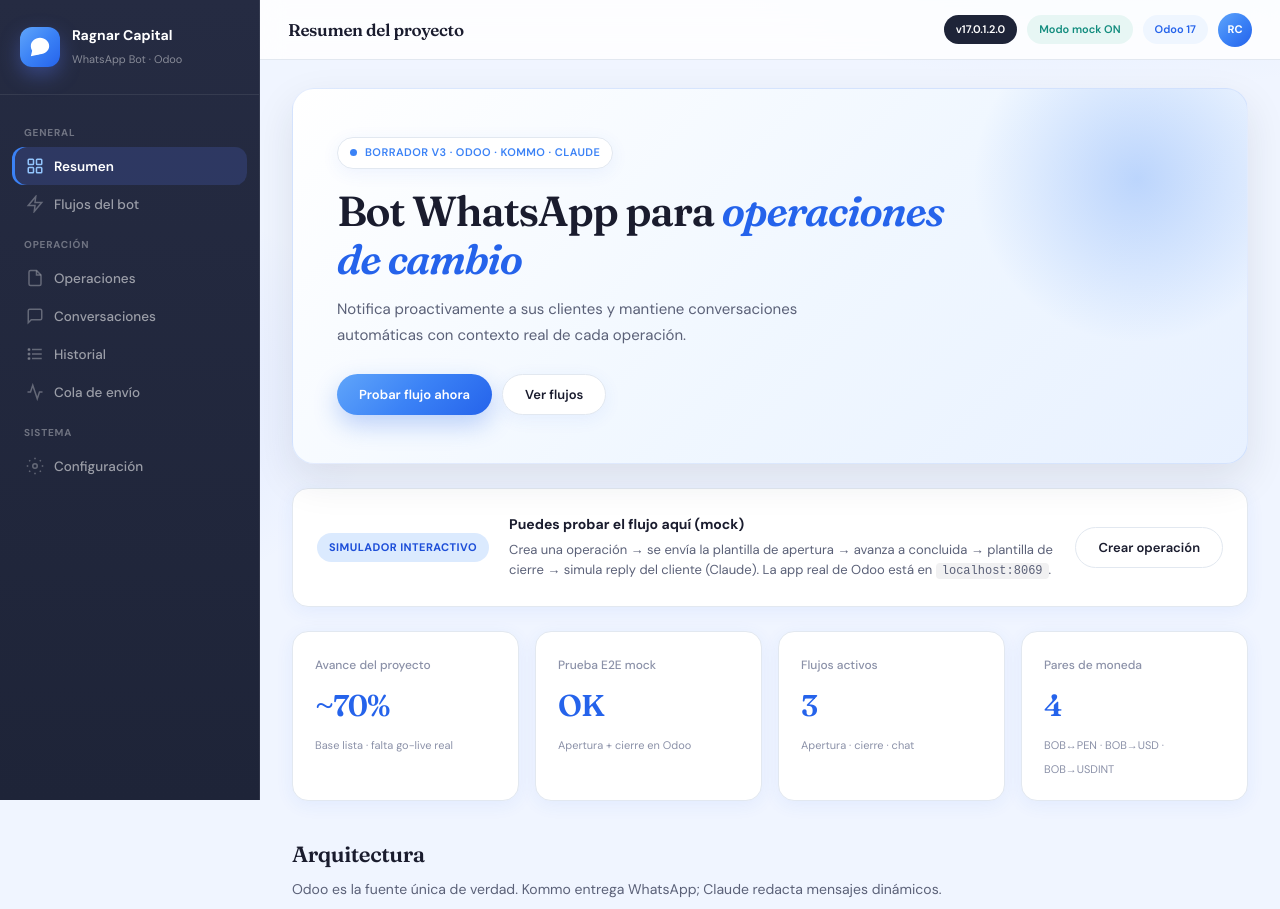
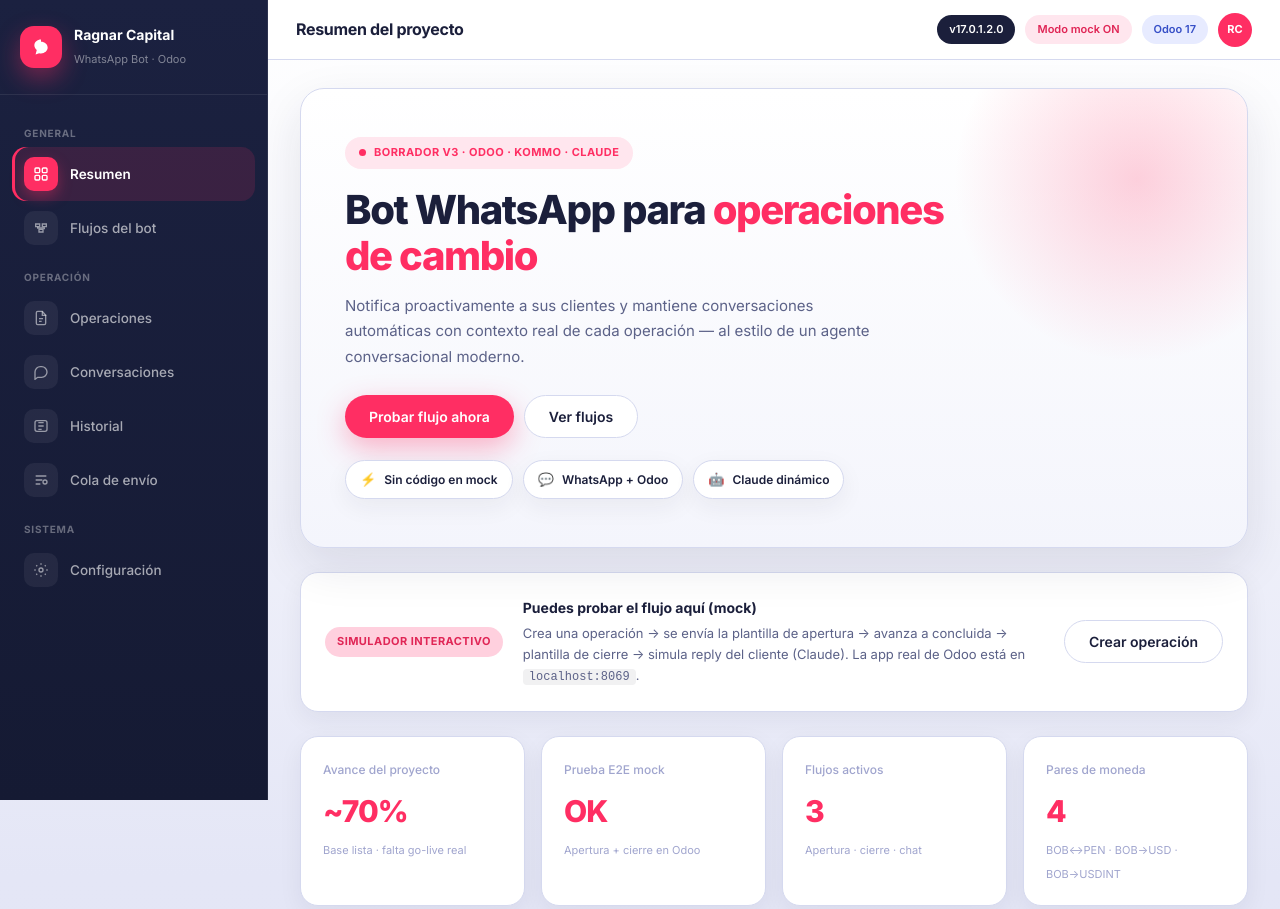
Before and after one commit to MingLim009/whatsapp-agent, a website: page docs/mockup/index.html in a window 1280 px wide. Shown: the top 909 px of the page. Drawn offline with Linux system fonts and the light colour scheme.

Commit message:
Restyle mockup to Landbot pink CTAs, icon chips, and conversational UI.

```diff
--- a/docs/mockup/index.html
+++ b/docs/mockup/index.html
@@ -6,15 +6,20 @@
   <title>Ragnar Capital · WhatsApp Bot</title>
   <link rel="preconnect" href="https://fonts.googleapis.com">
   <link rel="preconnect" href="https://fonts.gstatic.com" crossorigin>
-  <link href="https://fonts.googleapis.com/css2?family=DM+Sans:ital,opsz,wght@0,9..40,400;0,9..40,500;0,9..40,600;0,9..40,700;1,9..40,400&family=Fraunces:ital,opsz,wght@0,9..144,500;0,9..144,600;0,9..144,700;1,9..144,500;1,9..144,600&display=swap" rel="stylesheet">
+  <link href="https://fonts.googleapis.com/css2?family=Inter:wght@400;500;600;700;800&display=swap" rel="stylesheet">
   <link rel="stylesheet" href="styles.css">
 </head>
 <body>
   <div class="app">
     <aside class="sidebar" id="sidebar">
       <div class="sidebar-brand">
-        <div class="brand-mark">
-          <svg width="22" height="22" viewBox="0 0 24 24" fill="none"><path d="M12 2C6.48 2 2 6.03 2 11c0 1.85.52 3.58 1.42 5.08L2 22l6.18-1.35A9.96 9.96 0 0012 20c5.52 0 10-4.03 10-9s-4.48-9-10-9z" fill="currentColor"/></svg>
+        <div class="brand-mark" aria-hidden="true">
+          <svg width="20" height="20" viewBox="0 0 24 24" fill="none">
+            <path d="M12 3c-4.4 0-8 3.1-8 7 0 2.2 1.1 4.2 2.9 5.5L5.5 21l4.2-1.6c.7.2 1.5.3 2.3.3 4.4 0 8-3.1 8-7s-3.6-7-8-7z" fill="currentColor"/>
+            <circle cx="9" cy="10" r="1.1" fill="#fff"/>
+            <circle cx="12" cy="10" r="1.1" fill="#fff"/>
+            <circle cx="15" cy="10" r="1.1" fill="#fff"/>
+          </svg>
         </div>
         <div>
           <strong>Ragnar Capital</strong>
@@ -25,35 +30,35 @@
       <nav class="sidebar-nav">
         <p class="nav-label">General</p>
         <button class="nav-item active" data-page="overview">
-          <svg viewBox="0 0 24 24" fill="none" stroke="currentColor" stroke-width="2"><rect x="3" y="3" width="7" height="7" rx="1"/><rect x="14" y="3" width="7" height="7" rx="1"/><rect x="3" y="14" width="7" height="7" rx="1"/><rect x="14" y="14" width="7" height="7" rx="1"/></svg>
+          <span class="nav-ico"><svg viewBox="0 0 24 24" fill="none" stroke="currentColor" stroke-width="2"><rect x="3" y="3" width="7" height="7" rx="1.5"/><rect x="14" y="3" width="7" height="7" rx="1.5"/><rect x="3" y="14" width="7" height="7" rx="1.5"/><rect x="14" y="14" width="7" height="7" rx="1.5"/></svg></span>
           Resumen
         </button>
         <button class="nav-item" data-page="flows">
-          <svg viewBox="0 0 24 24" fill="none" stroke="currentColor" stroke-width="2"><path d="M13 2L3 14h9l-1 8 10-12h-9l1-8z"/></svg>
+          <span class="nav-ico"><svg viewBox="0 0 24 24" fill="none" stroke="currentColor" stroke-width="2"><path d="M4 6h6v4H4zM14 6h6v4h-6zM9 14h6v4H9z"/><path d="M7 10v2h10v2"/></svg></span>
           Flujos del bot
         </button>
 
         <p class="nav-label">Operación</p>
         <button class="nav-item" data-page="operations">
-          <svg viewBox="0 0 24 24" fill="none" stroke="currentColor" stroke-width="2"><path d="M14 2H6a2 2 0 00-2 2v16a2 2 0 002 2h12a2 2 0 002-2V8z"/><polyline points="14 2 14 8 20 8"/></svg>
+          <span class="nav-ico"><svg viewBox="0 0 24 24" fill="none" stroke="currentColor" stroke-width="2"><path d="M14 2H7a2 2 0 00-2 2v16a2 2 0 002 2h10a2 2 0 002-2V8z"/><path d="M14 2v6h6"/><path d="M9 13h6M9 17h4"/></svg></span>
           Operaciones
         </button>
         <button class="nav-item" data-page="conversations">
-          <svg viewBox="0 0 24 24" fill="none" stroke="currentColor" stroke-width="2"><path d="M21 15a2 2 0 01-2 2H7l-4 4V5a2 2 0 012-2h14a2 2 0 012 2z"/></svg>
+          <span class="nav-ico"><svg viewBox="0 0 24 24" fill="none" stroke="currentColor" stroke-width="2"><path d="M21 12a8 8 0 01-8 8H7l-4 3V12a8 8 0 018-8h2a8 8 0 018 8z"/></svg></span>
           Conversaciones
         </button>
         <button class="nav-item" data-page="messages">
-          <svg viewBox="0 0 24 24" fill="none" stroke="currentColor" stroke-width="2"><line x1="8" y1="6" x2="21" y2="6"/><line x1="8" y1="12" x2="21" y2="12"/><line x1="8" y1="18" x2="21" y2="18"/><circle cx="4" cy="6" r="1" fill="currentColor"/><circle cx="4" cy="12" r="1" fill="currentColor"/><circle cx="4" cy="18" r="1" fill="currentColor"/></svg>
+          <span class="nav-ico"><svg viewBox="0 0 24 24" fill="none" stroke="currentColor" stroke-width="2"><path d="M8 7h8M8 12h8M8 17h5"/><rect x="3" y="4" width="18" height="16" rx="3"/></svg></span>
           Historial
         </button>
         <button class="nav-item" data-page="queue">
-          <svg viewBox="0 0 24 24" fill="none" stroke="currentColor" stroke-width="2"><polyline points="22 12 18 12 15 21 9 3 6 12 2 12"/></svg>
+          <span class="nav-ico"><svg viewBox="0 0 24 24" fill="none" stroke="currentColor" stroke-width="2"><path d="M4 6h16M4 12h10M4 18h7"/><circle cx="18" cy="15" r="3"/></svg></span>
           Cola de envío
         </button>
 
         <p class="nav-label">Sistema</p>
         <button class="nav-item" data-page="settings">
-          <svg viewBox="0 0 24 24" fill="none" stroke="currentColor" stroke-width="2"><circle cx="12" cy="12" r="3"/><path d="M12 1v2M12 21v2M4.22 4.22l1.42 1.42M18.36 18.36l1.42 1.42M1 12h2M21 12h2M4.22 19.78l1.42-1.42M18.36 5.64l1.42-1.42"/></svg>
+          <span class="nav-ico"><svg viewBox="0 0 24 24" fill="none" stroke="currentColor" stroke-width="2"><circle cx="12" cy="12" r="3"/><path d="M12 2v2M12 20v2M4.9 4.9l1.4 1.4M17.7 17.7l1.4 1.4M2 12h2M20 12h2M4.9 19.1l1.4-1.4M17.7 6.3l1.4-1.4"/></svg></span>
           Configuración
         </button>
       </nav>
@@ -81,10 +86,15 @@
             <div class="hero-banner__inner">
               <span class="eyebrow">Borrador v3 · Odoo · Kommo · Claude</span>
               <h1>Bot WhatsApp para <em>operaciones de cambio</em></h1>
-              <p>Notifica proactivamente a sus clientes y mantiene conversaciones automáticas con contexto real de cada operación.</p>
+              <p>Notifica proactivamente a sus clientes y mantiene conversaciones automáticas con contexto real de cada operación — al estilo de un agente conversacional moderno.</p>
               <div class="hero-actions">
                 <button class="btn btn-primary" id="btn-try-demo" type="button">Probar flujo ahora</button>
-                <button class="btn btn-glass" data-goto="flows" type="button">Ver flujos</button>
+                <button class="btn btn-secondary" data-goto="flows" type="button">Ver flujos</button>
+              </div>
+              <div class="hero-chips">
+                <span class="chip"><span class="chip-ico">⚡</span> Sin código en mock</span>
+                <span class="chip"><span class="chip-ico">💬</span> WhatsApp + Odoo</span>
+                <span class="chip"><span class="chip-ico">🤖</span> Claude dinámico</span>
               </div>
             </div>
           </div>
--- a/docs/mockup/styles.css
+++ b/docs/mockup/styles.css
@@ -1,57 +1,61 @@
-/* Ragnar Capital · YEAH-inspired light premium theme (no pure black) */
+/* Ragnar Capital · Landbot-inspired conversational UI
+   Ref: https://landbot.io/ — pink CTAs, dark-blue text, soft lavender bg */
 
 :root {
-  --font: "DM Sans", system-ui, sans-serif;
-  --font-display: "Fraunces", Georgia, serif;
+  --font: "Inter", system-ui, -apple-system, sans-serif;
+  --font-display: "Inter", system-ui, sans-serif;
 
-  --bg: #f0f5ff;
-  --bg-glow: #d6e4ff;
+  /* Landbot-like surfaces */
+  --bg: #e4e6f6;
+  --bg-glow: #ffd6e4;
   --surface: #ffffff;
-  --sidebar: #1e2438;
-  --sidebar-2: #252b42;
+  --sidebar: #151a33;
+  --sidebar-2: #1b2140;
   --sidebar-border: rgba(255, 255, 255, 0.08);
 
-  --text: #1a1c2e;
-  --text-secondary: #5b6178;
-  --text-muted: #8b91a8;
+  /* Dark blue text (Landbot) */
+  --text: #1b1f3b;
+  --text-secondary: #5c6288;
+  --text-muted: #a0a5ce;
 
-  /* Blue system (no purple text accents) */
-  --blue: #3b82f6;
-  --blue-bright: #2563eb;
-  --blue-deep: #1d4ed8;
-  --indigo: #3b82f6;
-  --grad: linear-gradient(135deg, #60a5fa 0%, #3b82f6 50%, #2563eb 100%);
-  --grad-soft: linear-gradient(135deg, rgba(59, 130, 246, 0.12), rgba(37, 99, 235, 0.1));
+  /* Landbot pink + supporting blues */
+  --pink: #ff2e63;
+  --pink-hover: #e02656;
+  --pink-soft: #ffe6ee;
+  --blue: #3b5bdb;
+  --blue-bright: #4263eb;
+  --blue-deep: #364fc7;
+  --indigo: #4263eb;
+  --grad: linear-gradient(135deg, #ff5c8a 0%, #ff2e63 55%, #e02656 100%);
+  --grad-soft: linear-gradient(180deg, #ffffff 0%, #e4e6f6 100%);
 
-  --accent: #2563eb;
-  --accent-hover: #1d4ed8;
-  --accent-soft: #eff6ff;
-  --accent-muted: rgba(37, 99, 235, 0.14);
+  --accent: var(--pink);
+  --accent-hover: var(--pink-hover);
+  --accent-soft: var(--pink-soft);
+  --accent-muted: rgba(255, 46, 99, 0.14);
 
-  --odoo: #875a7b;
-  --teal: #128c7e;
-  --teal-soft: #e7f6f4;
+  --teal: #12b886;
+  --teal-soft: #e6fcf5;
 
-  --border: #e2e8f0;
-  --border-light: #f1f5f9;
-  --sidebar-w: 260px;
-  --radius: 16px;
+  --border: #d5d9ef;
+  --border-light: #eef0f8;
+  --sidebar-w: 268px;
+  --radius: 18px;
   --radius-sm: 12px;
-  --shadow: 0 4px 18px rgba(37, 99, 235, 0.07);
-  --shadow-md: 0 16px 40px rgba(30, 36, 56, 0.1);
+  --shadow: 0 8px 24px rgba(27, 31, 59, 0.06);
+  --shadow-md: 0 18px 48px rgba(27, 31, 59, 0.1);
 
-  /* Flexible button tokens — change these to restyle all CTAs */
+  /* Landbot-style buttons: pill + pink */
   --btn-radius: 999px;
-  --btn-radius-square: 10px;
-  --btn-pad-y: 11px;
-  --btn-pad-x: 22px;
-  --btn-font-size: 13px;
-  --btn-bg: var(--grad);
-  --btn-bg-solid: #2563eb;
-  --btn-bg-hover: #1d4ed8;
+  --btn-radius-square: 12px;
+  --btn-pad-y: 12px;
+  --btn-pad-x: 24px;
+  --btn-font-size: 14px;
+  --btn-bg: var(--pink);
+  --btn-bg-solid: var(--pink);
+  --btn-bg-hover: var(--pink-hover);
   --btn-color: #fff;
-  --btn-shadow: 0 10px 24px rgba(37, 99, 235, 0.28);
-  --btn-shape: pill; /* pill via --btn-radius: 999px; or set 10px for rounded */
+  --btn-shadow: 0 10px 28px rgba(255, 46, 99, 0.35);
 }
 
 *, *::before, *::after { box-sizing: border-box; margin: 0; padding: 0; }
@@ -60,10 +64,7 @@
 
 body {
   font-family: var(--font);
-  background:
-    radial-gradient(900px 480px at 88% -10%, var(--bg-glow), transparent 60%),
-    radial-gradient(700px 420px at 0% 20%, rgba(91, 124, 250, 0.14), transparent 55%),
-    var(--bg);
+  background: linear-gradient(180deg, #ffffff 0%, var(--bg) 42%, #dfe2f5 100%);
   color: var(--text);
   line-height: 1.6;
   -webkit-font-smoothing: antialiased;
@@ -93,14 +94,14 @@
 }
 
 .brand-mark {
-  width: 40px;
-  height: 40px;
-  background: var(--grad);
-  border-radius: 12px;
+  width: 42px;
+  height: 42px;
+  background: var(--pink);
+  border-radius: 14px;
   display: grid;
   place-items: center;
   color: white;
-  box-shadow: 0 8px 20px rgba(91, 124, 250, 0.35);
+  box-shadow: 0 10px 24px rgba(255, 46, 99, 0.4);
 }
 
 .sidebar-brand strong { display: block; color: #fff; font-size: 14px; font-weight: 700; }
@@ -120,33 +121,50 @@
 .nav-item {
   display: flex;
   align-items: center;
-  gap: 10px;
+  gap: 12px;
   width: 100%;
-  padding: 10px 14px;
+  padding: 10px 12px;
   border: none;
   background: none;
-  border-radius: var(--radius-sm);
+  border-radius: 14px;
   font-family: var(--font);
   font-size: 13.5px;
   font-weight: 500;
-  color: rgba(255, 255, 255, 0.55);
+  color: rgba(255, 255, 255, 0.62);
   cursor: pointer;
   transition: background 0.15s, color 0.15s;
   text-align: left;
 }
 
-.nav-item svg { width: 18px; height: 18px; opacity: 0.55; }
+.nav-ico {
+  width: 34px;
+  height: 34px;
+  border-radius: 10px;
+  display: grid;
+  place-items: center;
+  background: rgba(255, 255, 255, 0.06);
+  flex-shrink: 0;
+}
 
-.nav-item:hover { color: #fff; background: rgba(255, 255, 255, 0.06); }
+.nav-ico svg { width: 16px; height: 16px; opacity: 0.85; }
+
+.nav-item:hover { color: #fff; background: rgba(255, 255, 255, 0.05); }
+.nav-item:hover .nav-ico { background: rgba(255, 46, 99, 0.18); color: #ff8fab; }
 
 .nav-item.active {
   color: #fff;
   font-weight: 600;
-  background: rgba(91, 124, 250, 0.18);
-  box-shadow: inset 3px 0 0 var(--blue);
+  background: rgba(255, 46, 99, 0.14);
+  box-shadow: inset 3px 0 0 var(--pink);
 }
 
-.nav-item.active svg { opacity: 1; stroke: #93c5fd; }
+.nav-item.active .nav-ico {
+  background: var(--pink);
+  color: #fff;
+  box-shadow: 0 6px 14px rgba(255, 46, 99, 0.35);
+}
+
+.nav-item.active svg { opacity: 1; stroke: currentColor; }
 
 /* ── Main shell ── */
 .main-wrap {
@@ -183,9 +201,9 @@
 
 .topbar-title {
   flex: 1;
-  font-family: var(--font-display);
-  font-size: 17px;
-  font-weight: 600;
+  font-family: var(--font);
+  font-size: 16px;
+  font-weight: 700;
   letter-spacing: -0.02em;
   color: var(--text);
 }
@@ -203,20 +221,20 @@
 }
 
 .pill-live {
-  background: #eff6ff;
-  color: var(--blue-bright);
+  background: #e7ebff;
+  color: var(--blue-deep);
   border-color: transparent;
 }
 
 .pill-version {
-  background: var(--sidebar);
+  background: var(--text);
   color: #fff;
   border-color: transparent;
 }
 
 .pill-mock {
-  background: var(--teal-soft);
-  color: var(--teal);
+  background: var(--pink-soft);
+  color: var(--pink-hover);
   border-color: transparent;
 }
 
@@ -224,7 +242,7 @@
   width: 34px;
   height: 34px;
   border-radius: 50%;
-  background: var(--grad);
+  background: var(--pink);
   color: white;
   font-size: 11px;
   font-weight: 700;
@@ -245,15 +263,98 @@
 /* ── Hero ── */
 .hero-banner {
   position: relative;
-  border-radius: 22px;
+  border-radius: 24px;
   overflow: hidden;
   margin-bottom: 24px;
-  background: linear-gradient(135deg, #ffffff 0%, #f0f7ff 55%, #e8f1ff 100%);
-  border: 1px solid rgba(37, 99, 235, 0.12);
+  background: linear-gradient(180deg, #ffffff 0%, #f4f5fc 100%);
+  border: 1px solid var(--border);
   padding: 48px 44px;
   color: var(--text);
   box-shadow: var(--shadow-md);
 }
+
+.hero-banner__glow {
+  position: absolute;
+  width: 380px;
+  height: 380px;
+  right: -80px;
+  top: -100px;
+  background: radial-gradient(circle, rgba(255, 46, 99, 0.22), transparent 68%);
+  pointer-events: none;
+}
+
+.eyebrow {
+  display: inline-flex;
+  align-items: center;
+  gap: 8px;
+  font-size: 11px;
+  font-weight: 700;
+  letter-spacing: 0.04em;
+  text-transform: uppercase;
+  color: var(--pink);
+  background: var(--pink-soft);
+  border: none;
+  border-radius: 999px;
+  padding: 7px 14px;
+  margin-bottom: 18px;
+  box-shadow: none;
+}
+
+.eyebrow::before {
+  content: "";
+  width: 7px;
+  height: 7px;
+  border-radius: 50%;
+  background: var(--pink);
+}
+
+.hero-banner h1 {
+  font-family: var(--font);
+  font-size: clamp(28px, 4vw, 40px);
+  font-weight: 800;
+  letter-spacing: -0.035em;
+  line-height: 1.15;
+  margin-bottom: 14px;
+  color: var(--text);
+}
+
+.hero-banner h1 em {
+  font-style: normal;
+  font-weight: 800;
+  color: var(--pink);
+  background: none;
+}
+
+.hero-banner p {
+  font-size: 15px;
+  color: var(--text-secondary);
+  margin-bottom: 26px;
+  line-height: 1.7;
+  max-width: 540px;
+}
+
+.hero-chips {
+  display: flex;
+  flex-wrap: wrap;
+  gap: 10px;
+  margin-top: 22px;
+}
+
+.chip {
+  display: inline-flex;
+  align-items: center;
+  gap: 8px;
+  padding: 8px 14px;
+  border-radius: 999px;
+  background: #fff;
+  border: 1px solid var(--border);
+  font-size: 12px;
+  font-weight: 600;
+  color: var(--text);
+  box-shadow: var(--shadow);
+}
+
+.chip-ico { font-size: 13px; }
 
 .progress-banner {
   display: flex;
@@ -261,8 +362,8 @@
   gap: 20px;
   padding: 18px 22px;
   margin-bottom: 24px;
-  border: 1px solid rgba(37, 99, 235, 0.14);
-  background: linear-gradient(135deg, #eff6ff 0%, #ffffff 55%);
+  border: 1px solid rgba(255, 46, 99, 0.16);
+  background: linear-gradient(135deg, #ffe6ee 0%, #ffffff 55%);
   border-radius: var(--radius);
   box-shadow: var(--shadow);
 }
@@ -273,8 +374,8 @@
   font-weight: 700;
   letter-spacing: 0.04em;
   text-transform: uppercase;
-  color: var(--blue-deep);
-  background: #dbeafe;
+  color: var(--pink-hover);
+  background: #ffd0de;
   border-radius: 999px;
   padding: 6px 12px;
 }
@@ -314,69 +415,7 @@
   }
 }
 
-.hero-banner__glow {
-  position: absolute;
-  width: 340px;
-  height: 340px;
-  right: -60px;
-  top: -80px;
-  background: radial-gradient(circle, rgba(59, 130, 246, 0.28), transparent 68%);
-  pointer-events: none;
-}
-
 .hero-banner__inner { max-width: 640px; position: relative; z-index: 1; }
-
-.eyebrow {
-  display: inline-flex;
-  align-items: center;
-  gap: 8px;
-  font-size: 11px;
-  font-weight: 600;
-  letter-spacing: 0.04em;
-  text-transform: uppercase;
-  color: var(--indigo);
-  background: #fff;
-  border: 1px solid var(--border);
-  border-radius: 999px;
-  padding: 6px 12px;
-  margin-bottom: 18px;
-  box-shadow: var(--shadow);
-}
-
-.eyebrow::before {
-  content: "";
-  width: 7px;
-  height: 7px;
-  border-radius: 50%;
-  background: var(--blue);
-}
-
-.hero-banner h1 {
-  font-family: var(--font-display);
-  font-size: clamp(30px, 4vw, 42px);
-  font-weight: 600;
-  letter-spacing: -0.03em;
-  line-height: 1.15;
-  margin-bottom: 14px;
-  color: var(--text);
-}
-
-.hero-banner h1 em {
-  font-style: italic;
-  font-weight: 560;
-  color: var(--blue-bright);
-  background: none;
-  -webkit-background-clip: unset;
-  background-clip: unset;
-}
-
-.hero-banner p {
-  font-size: 15px;
-  color: var(--text-secondary);
-  margin-bottom: 26px;
-  line-height: 1.7;
-  max-width: 520px;
-}
 
 .hero-actions { display: flex; gap: 10px; flex-wrap: wrap; }
 
@@ -402,15 +441,12 @@
 
 .metric-card strong {
   display: block;
-  font-family: var(--font-display);
+  font-family: var(--font);
   font-size: 30px;
-  font-weight: 600;
+  font-weight: 800;
   letter-spacing: -0.03em;
   margin: 6px 0 2px;
-  color: var(--blue-bright);
-  background: none;
-  -webkit-background-clip: unset;
-  background-clip: unset;
+  color: var(--pink);
 }
 
 .metric-card small { font-size: 11px; color: var(--text-muted); }
@@ -438,7 +474,8 @@
   box-shadow: var(--btn-shadow);
 }
 .btn-primary:hover {
-  filter: brightness(1.06);
+  background: var(--btn-bg-hover);
+  filter: none;
 }
 
 /* Optional shape modifiers */
@@ -449,33 +486,27 @@
 /* Optional color modifiers */
 .btn-color-solid {
   background: var(--btn-bg-solid);
-  box-shadow: 0 8px 18px rgba(37, 99, 235, 0.25);
+  box-shadow: var(--btn-shadow);
 }
 .btn-color-solid:hover {
   background: var(--btn-bg-hover);
   filter: none;
 }
 
-.btn-glass {
+.btn-glass,
+.btn-secondary {
   background: #fff;
   color: var(--text);
-  border: 1px solid var(--border);
-  box-shadow: var(--shadow);
+  border: 1.5px solid var(--border);
+  box-shadow: none;
   border-radius: var(--btn-radius);
 }
 
-.btn-glass:hover {
-  background: #f8fafc;
+.btn-glass:hover,
+.btn-secondary:hover {
+  background: #f7f8fd;
+  border-color: #c5cae8;
 }
-
-.btn-secondary {
-  background: var(--surface);
-  color: var(--text);
-  border: 1px solid var(--border);
-  border-radius: var(--btn-radius);
-}
-
-.btn-secondary:hover { background: var(--border-light); }
 
 .btn-icon {
   background: none;
@@ -659,8 +690,8 @@
 }
 
 .filter-chip.active, .filter-chip:hover {
-  background: var(--accent);
-  border-color: var(--accent);
+  background: var(--pink);
+  border-color: var(--pink);
   color: white;
 }
 
@@ -687,7 +718,7 @@
   width: 48px;
   height: 48px;
   border-radius: 50%;
-  background: var(--grad);
+  background: var(--pink);
   color: white;
   font-weight: 700;
   font-size: 16px;
@@ -695,7 +726,7 @@
   place-items: center;
   position: relative;
   z-index: 1;
-  box-shadow: 0 8px 18px rgba(91, 124, 250, 0.3);
+  box-shadow: 0 8px 18px rgba(255, 46, 99, 0.35);
 }
 
 .timeline-body h3 { font-size: 17px; font-weight: 700; margin-bottom: 8px; }
@@ -829,7 +860,7 @@
   width: 32px;
   height: 32px;
   border-radius: 50%;
-  background: var(--indigo);
+  background: var(--pink);
   color: white;
   font-size: 10px;
   font-weight: 700;
@@ -857,7 +888,7 @@
 }
 
 .status-processing { background: #fff4e0; color: #9a6700; }
-.status-done { background: #eff6ff; color: var(--blue-bright); }
+.status-done { background: var(--pink-soft); color: var(--pink-hover); }
 .status-sent, .status-delivered { background: var(--teal-soft); color: var(--teal); }
 .status-confirmed { background: var(--border-light); color: var(--text-secondary); }
 
@@ -986,9 +1017,9 @@
 
 .bubble.out {
   align-self: flex-end;
-  background: #d9fdd3;
-  border-bottom-right-radius: 4px;
-  color: var(--text);
+  background: var(--pink);
+  border-bottom-right-radius: 6px;
+  color: #fff;
 }
 
 .bubble.in {
@@ -1004,6 +1035,7 @@
   border: 1px solid rgba(37, 99, 235, 0.18);
 }
 
+.bubble.out time { color: rgba(255,255,255,0.75); }
 .bubble time {
   display: block;
   font-size: 10px;
@@ -1071,7 +1103,7 @@
   cursor: pointer;
 }
 
-.toggle.on { background: var(--grad); }
+.toggle.on { background: var(--pink); }
 
 .toggle span {
   position: absolute;
```
